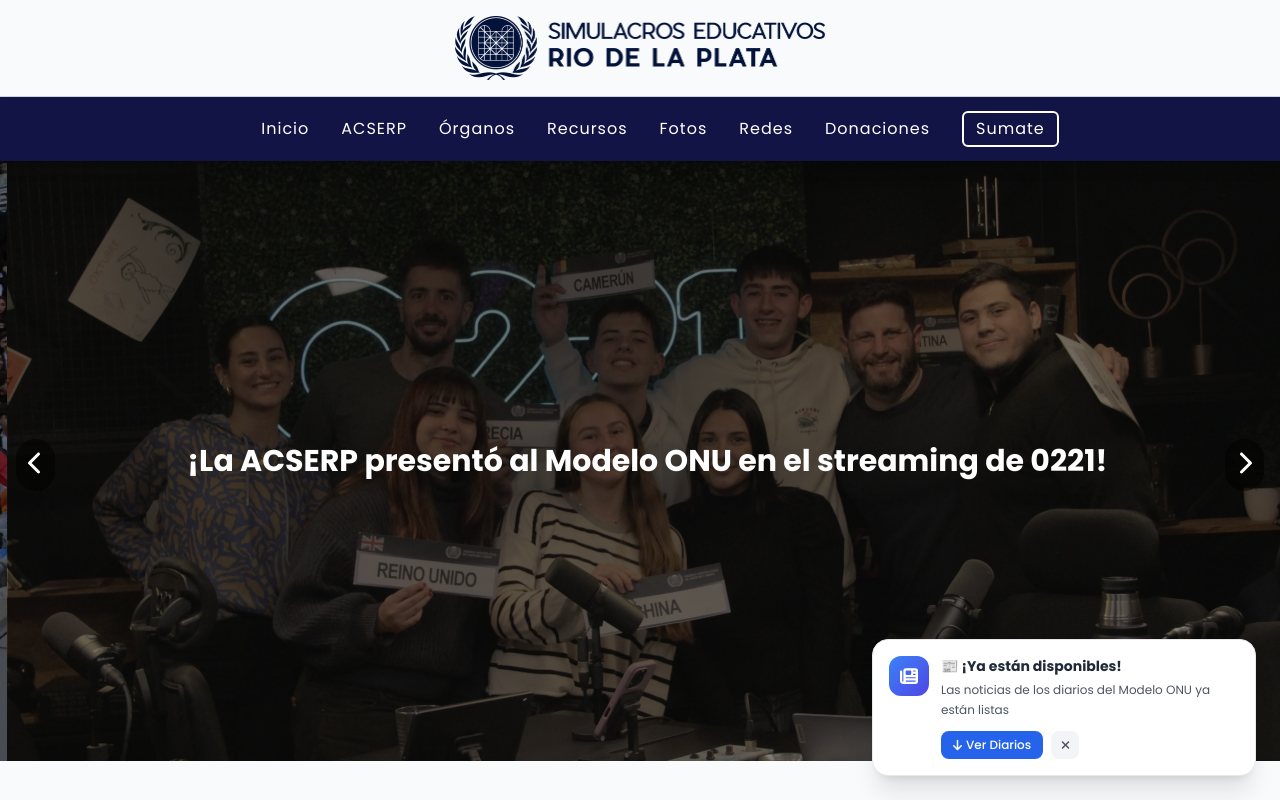
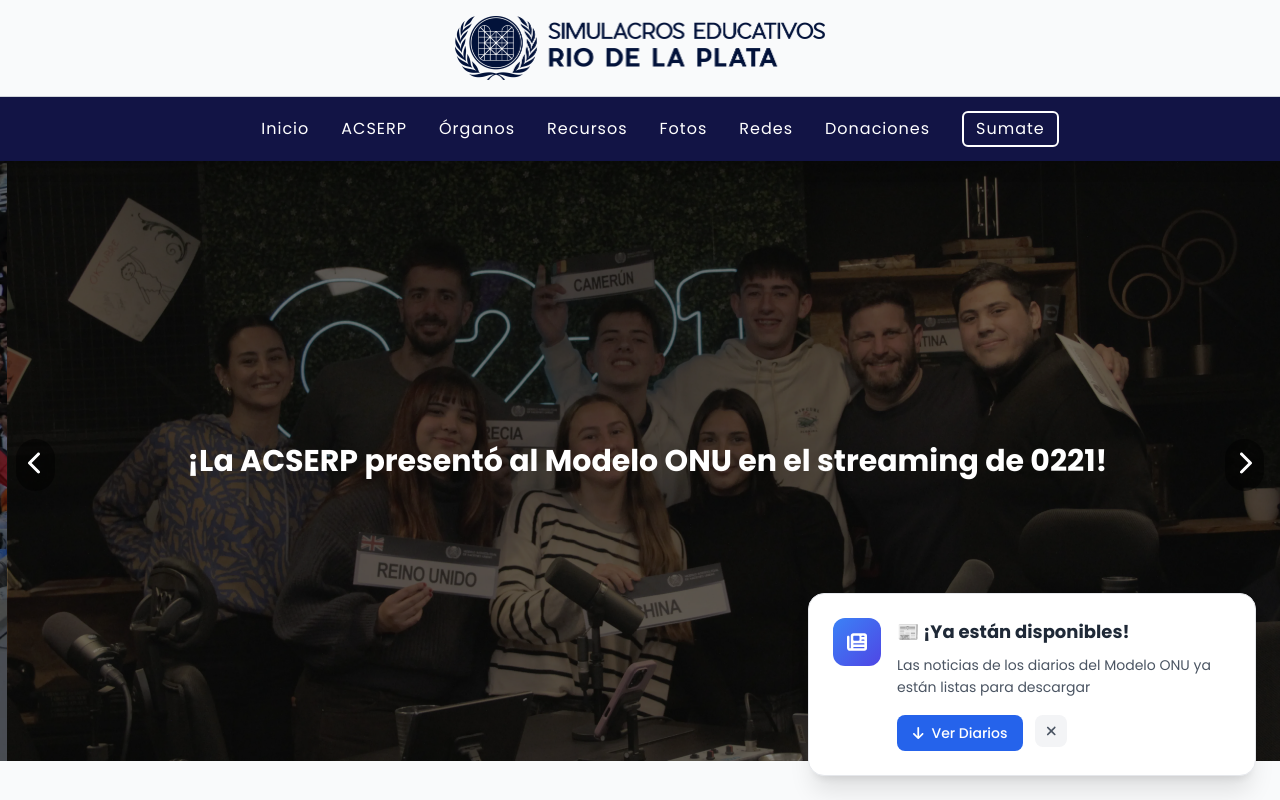
Before and after one commit to UliG1430/acserp-onu-website, a React (Vite) app: page / in a window 1280 px wide. Shown: the top 800 px of the page. Built offline with nearby package versions, Linux system fonts and the light colour scheme; grey boxes are pictures that could not be loaded.

Commit message:
quick fix

```diff
--- a/src/components/DiariosNotification.jsx
+++ b/src/components/DiariosNotification.jsx
@@ -11,10 +11,10 @@ const DiariosNotification = () => {
     // Verificar si la notificación ya fue cerrada en esta sesión
     const hasSeenNotification = sessionStorage.getItem('diariosNotificationSeen');
     if (!hasSeenNotification) {
-      // Mostrar la notificación después de 3 segundos
+      // Mostrar la notificación después de 1 segundo
       const timer = setTimeout(() => {
         setIsVisible(true);
-      }, 3000);
+      }, 1000);
       return () => clearTimeout(timer);
     }
   }, []);
@@ -47,38 +47,38 @@ const DiariosNotification = () => {
           }}
           exit={{ opacity: 0, x: 100, scale: 0.8 }}
           transition={{ duration: 0.4, ease: "easeOut" }}
-          className="fixed bottom-6 right-6 z-50 bg-white border border-gray-200 rounded-2xl shadow-xl max-w-sm"
+          className="fixed bottom-6 right-6 z-50 bg-white border border-gray-200 rounded-2xl shadow-xl max-w-md"
         >
-          <div className="p-4">
-            <div className="flex items-start gap-3">
+          <div className="p-6">
+            <div className="flex items-start gap-4">
               {/* Icono */}
-              <div className="w-10 h-10 bg-gradient-to-br from-blue-500 to-indigo-600 rounded-xl flex items-center justify-center flex-shrink-0">
-                <FontAwesomeIcon icon={faNewspaper} className="text-white text-lg" />
+              <div className="w-12 h-12 bg-gradient-to-br from-blue-500 to-indigo-600 rounded-xl flex items-center justify-center flex-shrink-0">
+                <FontAwesomeIcon icon={faNewspaper} className="text-white text-xl" />
               </div>
 
               {/* Contenido */}
               <div className="flex-1 min-w-0">
-                <h4 className="text-sm font-bold text-gray-800 mb-1">
+                <h4 className="text-lg font-bold text-gray-800 mb-2">
                   📰 ¡Ya están disponibles!
                 </h4>
-                <p className="text-xs text-gray-600 mb-3 leading-relaxed">
-                  Las noticias de los diarios del Modelo ONU ya están listas
+                <p className="text-sm text-gray-600 mb-4 leading-relaxed">
+                  Las noticias de los diarios del Modelo ONU ya están listas para descargar
                 </p>
 
                 {/* Botones */}
-                <div className="flex gap-2">
+                <div className="flex gap-3">
                   <button
                     onClick={handleScrollToDiarios}
-                    className="flex items-center gap-1 bg-blue-600 hover:bg-blue-700 text-white px-3 py-1.5 rounded-lg text-xs font-medium transition-all duration-200"
+                    className="flex items-center gap-2 bg-blue-600 hover:bg-blue-700 text-white px-4 py-2 rounded-lg text-sm font-medium transition-all duration-200"
                   >
-                    <FontAwesomeIcon icon={faArrowDown} className="text-xs" />
+                    <FontAwesomeIcon icon={faArrowDown} className="text-sm" />
                     Ver Diarios
                   </button>
                   <button
                     onClick={handleClose}
-                    className="w-7 h-7 bg-gray-100 hover:bg-gray-200 rounded-lg flex items-center justify-center transition-all duration-200"
+                    className="w-8 h-8 bg-gray-100 hover:bg-gray-200 rounded-lg flex items-center justify-center transition-all duration-200"
                   >
-                    <FontAwesomeIcon icon={faTimes} className="text-xs text-gray-600" />
+                    <FontAwesomeIcon icon={faTimes} className="text-sm text-gray-600" />
                   </button>
                 </div>
               </div>
```
